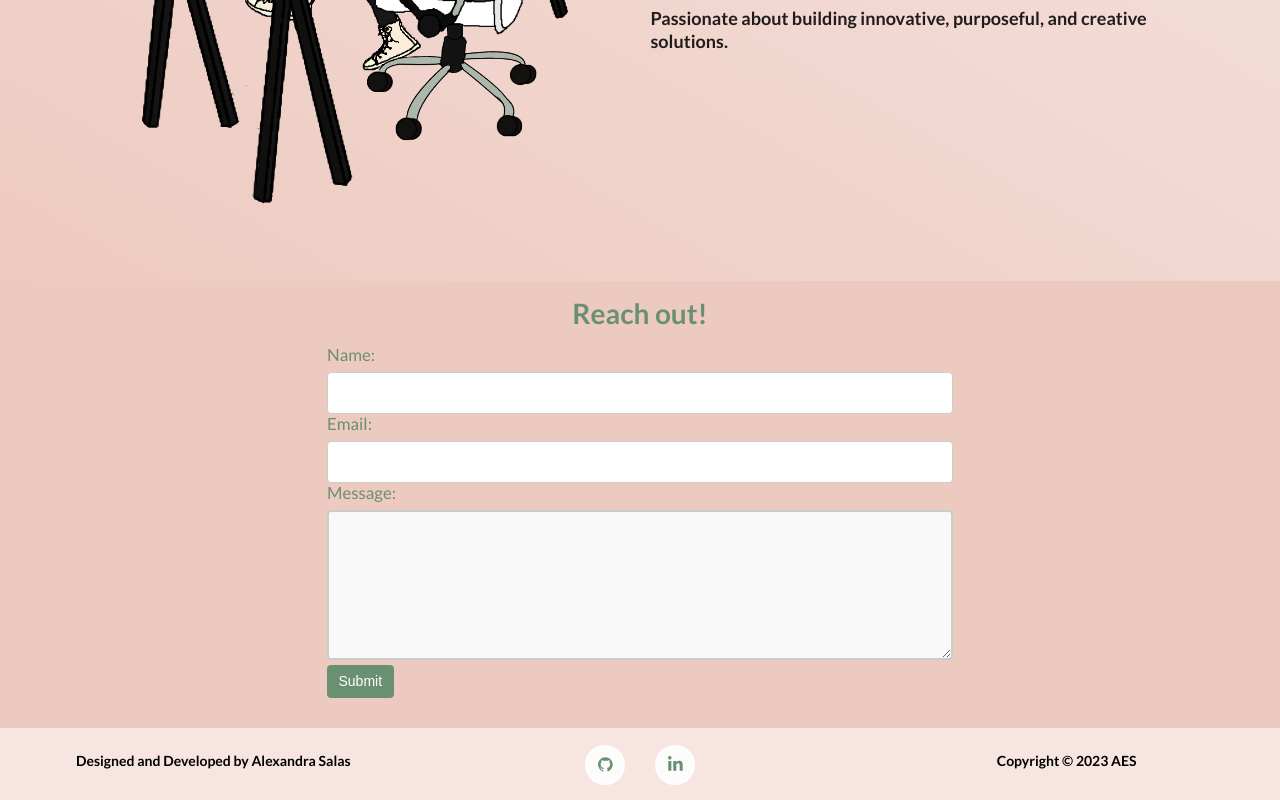
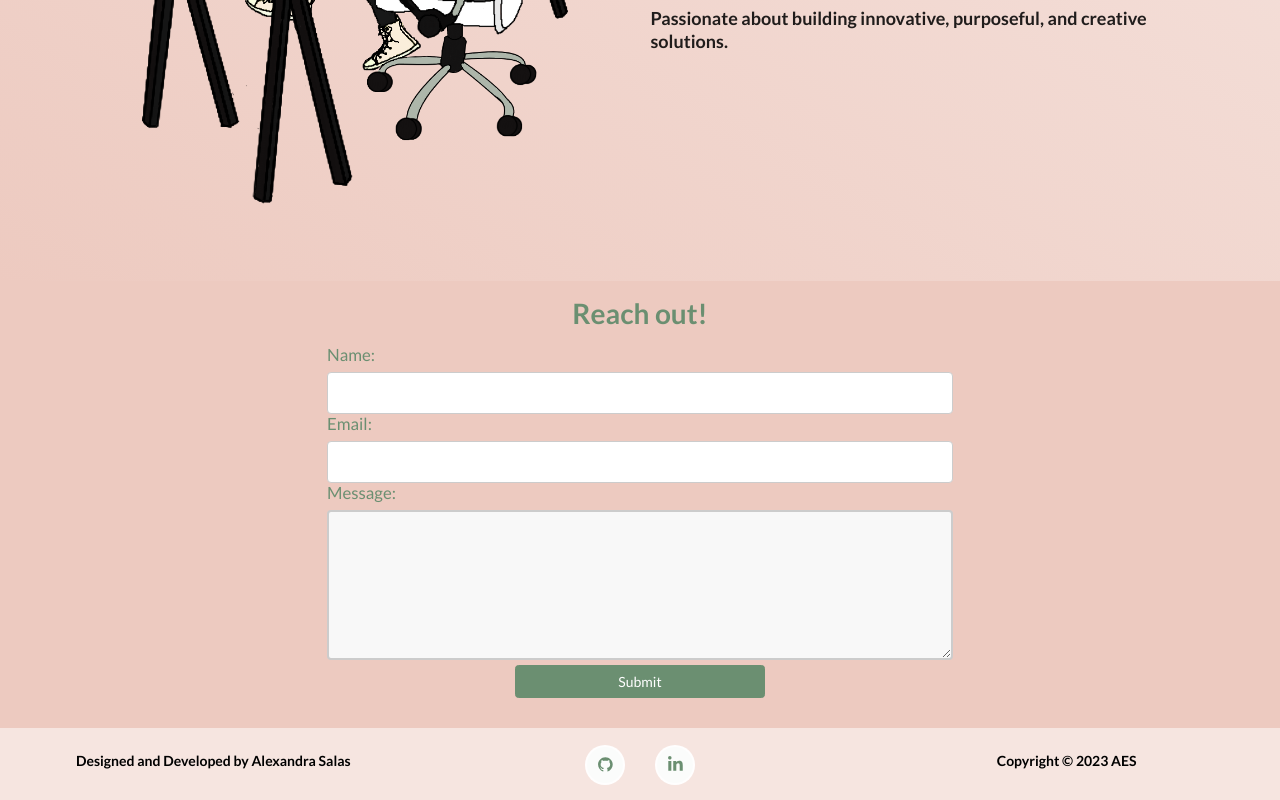
Before and after one commit to aesalas/SalasPortfolio, a React (Create React App) app: page / in a window 1280 px wide. Shown: the part 451-1251 px from the top of the page. Built offline with nearby package versions, Linux system fonts and the light colour scheme.

Commit message:
fixing contact form

```diff
--- a/src/components/ContactForm.js
+++ b/src/components/ContactForm.js
@@ -69,7 +69,7 @@ const Form = () => {
         <div className="contact">
             <form onSubmit={handleSubmit}
             method='POST'
-            name='contactform'
+            name='contactForm'
             className='contactForm'>
               <input
                 type='hidden'
@@ -112,9 +112,16 @@ const Form = () => {
                         value={formData.message} onChange={handleChange} />
                     {errors.message && <p>{errors.message}</p>}
                 </div>
-                <Button type="submit" className="submit-btn">
-                    Submit
-                </Button>
+                <Row style={{ justifyContent: "center", position: "relative" }}>
+                  <Button
+                    variant="primary"
+                    target="_blank"
+                    style={{ maxWidth: "250px" }}
+                    type="submit"
+                    className="submit-btn">
+                            Submit
+                  </Button>
+                </Row>
 
             </form>
 
```
